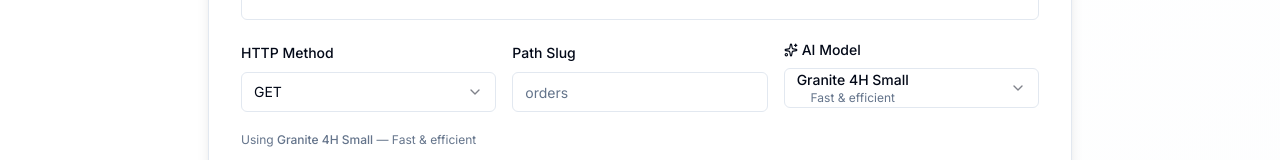
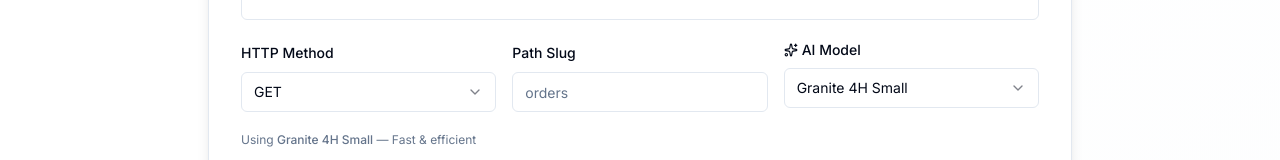
Before and after one commit to theAdityaNVS/BobBridge, a Next.js app: page / in a window 1280 px wide. Shown: the part 472-632 px from the top of the page. Built offline with nearby package versions, Linux system fonts and the light colour scheme.

Commit message:
fix: resolve TypeScript errors in prompt-form.tsx - Add explicit string type to modelId state to fix Select onValueChange type mismatch - Simplify SelectItem children to plain text (Radix UI requirement)

```diff
--- a/components/prompt-form.tsx
+++ b/components/prompt-form.tsx
@@ -28,7 +28,7 @@ export function PromptForm({ onResult, onError }: Props) {
   const [prompt, setPrompt] = useState('');
   const [method, setMethod] = useState<'GET' | 'POST' | 'PUT' | 'DELETE'>('GET');
   const [pathSlug, setPathSlug] = useState('');
-  const [modelId, setModelId] = useState(MODELS[0].id);
+  const [modelId, setModelId] = useState<string>(MODELS[0].id);
   const [loading, setLoading] = useState(false);
 
   async function submit(e: React.FormEvent) {
@@ -109,10 +109,7 @@ export function PromptForm({ onResult, onError }: Props) {
             <SelectContent>
               {MODELS.map((model) => (
                 <SelectItem key={model.id} value={model.id}>
-                  <div className="flex flex-col">
-                    <span className="font-medium">{model.label}</span>
-                    <span className="text-xs text-muted-foreground">{model.description}</span>
-                  </div>
+                  {model.label}
                 </SelectItem>
               ))}
             </SelectContent>
```
